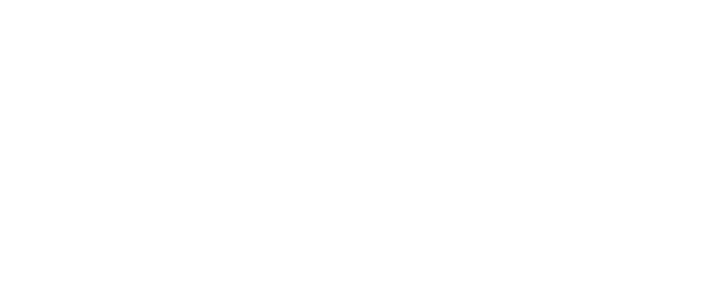
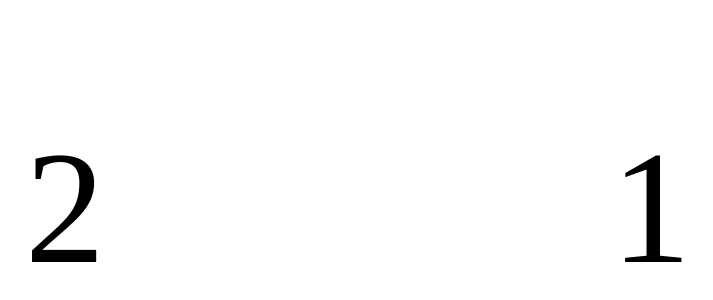
Before and after one commit to kamil-kssoft/child-learning-helper, a React (Create React App) app: page /learnQuiz in a window 1280 px wide. Before the commit this address had no page. Shown: the part 220-520 px from the top of the page, without its empty margins (246-959 px from the left). Built offline with nearby package versions, Linux system fonts and the light colour scheme.

Commit message:
wip: quiz mode + colors

```diff
--- a/src/App.css
+++ b/src/App.css
@@ -51,7 +51,7 @@
         min-width: 100dvw;
         background-color: white;
         z-index: 1000;
-        font-size: min(100vw, 100dvh);
+        font-size: min(80vw, 80dvh);
         text-align: center;
         vertical-align: middle;
     }
--- a/src/App.js
+++ b/src/App.js
@@ -1,7 +1,9 @@
-import { BrowserRouter as Router, Routes, Route } from 'react-router-dom';
+import { BrowserRouter as Router, Routes, Route, Navigate } from 'react-router-dom';
 import Learn from './components/Learn';
 import Colors from './components/Colors';
 import Menu from './components/Menu';
+import ColorsQuiz from './components/ColorsQuiz';
+import LearnQuiz from './components/LearnQuiz';
 import './App.css';
 
 function App() {
@@ -10,7 +12,10 @@
       <Routes>
         <Route path="/learn" element={<Learn />} />
         <Route path="/colors" element={<Colors />} />
-        <Route path="/" element={<Menu />} />
+        <Route path="/menu" element={<Menu />} />
+        <Route path="/colorsQuiz" element={<ColorsQuiz />} />
+        <Route path="/learnQuiz" element={<LearnQuiz />} />
+        <Route path="*" element={<Navigate to="/menu" />} />
       </Routes>
     </Router>
   );
--- /dev/null
+++ b/src/components/BaseColors.js
@@ -0,0 +1,37 @@
+import { useState, useEffect } from 'react';
+import { colors } from '../config/colors';
+
+export function useColorManagement(initialIndex = 0) {
+  const [currentIndex, setCurrentIndex] = useState(initialIndex);
+
+  const getNextColor = () => {
+    const nextIndex = Math.floor(Math.random() * colors.length);
+    setCurrentIndex(nextIndex);
+  };
+
+  return {
+    currentColor: colors[currentIndex],
+    getNextColor,
+    getAvailableColors: () => colors.filter(color => color !== colors[currentIndex]),
+    setColor: (color) => {
+      const index = colors.indexOf(color);
+      if (index !== -1) {
+        setCurrentIndex(index);
+      }
+    }
+  };
+}
+
+export const ColorSquare = ({ color, onClick, size = '200px', style = {} }) => (
+  <div
+    onClick={onClick}
+    style={{
+      width: size,
+      height: size,
+      backgroundColor: color,
+      cursor: 'pointer',
+      border: '1px solid black',
+      ...style
+    }}
+  />
+);
--- a/src/components/Colors.js
+++ b/src/components/Colors.js
@@ -1,43 +1,31 @@
-import { useState, useEffect } from 'react';
+import { useEffect } from 'react';
+import { useColorManagement, ColorSquare } from './BaseColors';
 
 function Colors() {
-  const [currentIndex, setCurrentIndex] = useState(0);
-
-  const colors = [
-    '#FF0000', // Red
-    '#00FF00', // Green
-    '#0000FF', // Blue
-    '#FFFF00', // Yellow
-    '#FFFFFF', // White
-    '#000000', // Black
-    '#FFA500'  // Orange
-  ];
-
-  const getNextColor = () => {
-    const nextIndex = (currentIndex + 1) % colors.length;
-    setCurrentIndex(nextIndex);
-  };
+  const { currentColor, getNextColor } = useColorManagement();
 
   useEffect(() => {
-    document.body.style.backgroundColor = colors[currentIndex];
+    document.body.style.backgroundColor = currentColor;
     // Cleanup when component unmounts
     return () => {
       document.body.style.backgroundColor = '';
     };
-  }, [currentIndex]);
+  }, [currentColor]);
 
   return (
-    <div
-      className="app"
-      onClick={getNextColor}
-      style={{
-        height: '100vh',
-        display: 'flex',
-        justifyContent: 'center',
-        alignItems: 'center'
+      <ColorSquare
+        color={currentColor}
+        onClick={getNextColor}
+        className="app"
+        style={{
+          height: '100vh',
+          width: '100vw',
+          display: 'flex',
+          justifyContent: 'center',
+          alignItems: 'center',
+          border: '0'
       }}
-    >
-    </div>
+    />
   );
 }
 
--- /dev/null
+++ b/src/components/ColorsQuiz.js
@@ -0,0 +1,54 @@
+import { useState, useEffect } from 'react';
+import { useColorManagement, ColorSquare } from './BaseColors';
+
+function ColorsQuiz() {
+  const leftColor = useColorManagement();
+  const rightColor = useColorManagement();
+
+  const updateBothColors = () => {
+    // Get available colors and create a copy
+    const availableColors = [...leftColor.getAvailableColors()];
+
+    // Get random index for left color
+    const leftIndex = Math.floor(Math.random() * availableColors.length);
+    leftColor.setColor(availableColors[leftIndex]);
+
+    // Remove the selected color from available colors
+    availableColors.splice(leftIndex, 1);
+
+    // Get random index for right color from remaining colors
+    const rightIndex = Math.floor(Math.random() * availableColors.length);
+    rightColor.setColor(availableColors[rightIndex]);
+  };
+
+  useEffect(() => {
+    updateBothColors();
+  }, []);
+
+  return (
+    <div
+      style={{
+        height: '100vh',
+        width: '90vw',
+        display: 'flex',
+        justifyContent: 'center',
+        alignItems: 'center',
+        gap: '20px',
+        padding: '20px'
+      }}
+    >
+      <ColorSquare
+        color={leftColor.currentColor}
+        onClick={updateBothColors}
+        style={{ flex: 1, height: '100%', maxHeight: '600px', width: '100%' }}
+      />
+      <ColorSquare
+        color={rightColor.currentColor}
+        onClick={updateBothColors}
+        style={{ flex: 1, height: '100%', maxHeight: '600px', width: '100%' }}
+      />
+    </div>
+  );
+}
+
+export default ColorsQuiz;
--- /dev/null
+++ b/src/components/LearnQuiz.js
@@ -0,0 +1,127 @@
+import { useState, useEffect } from 'react';
+
+function LearnQuiz() {
+  const getValueSet = () => {
+    const urlParams = new URLSearchParams(window.location.search);
+    const start = urlParams.get('start');
+    const stop = urlParams.get('stop');
+
+    // If no start/stop provided, return range 1-10
+    if (!start || !stop) {
+      return Array.from({length: 10}, (_, i) => String(i + 1));
+    }
+
+    // Handle numeric ranges
+    if (!isNaN(start) && !isNaN(stop)) {
+      const startNum = parseInt(start);
+      const stopNum = parseInt(stop);
+      return Array.from(
+        {length: stopNum - startNum + 1},
+        (_, i) => String(startNum + i)
+      );
+    }
+
+    // Handle single character ranges
+    if (start.length === 1 && stop.length === 1) {
+      const startCode = start.charCodeAt(0);
+      const stopCode = stop.charCodeAt(0);
+      return Array.from(
+        {length: stopCode - startCode + 1},
+        (_, i) => String.fromCharCode(startCode + i)
+      );
+    }
+
+    // Handle word lists (comma-separated)
+    return start.split(',').map(word => word.trim());
+  };
+
+  const values = getValueSet();
+
+  const [leftValue, setLeftValue] = useState(() => {
+    // Initialize with a random value
+    const index = Math.floor(Math.random() * values.length);
+    return values[index];
+  });
+  const [rightValue, setRightValue] = useState(() => {
+    // Initialize with a different random value
+    const availableValues = values.filter(v => v !== leftValue);
+    const index = Math.floor(Math.random() * availableValues.length);
+    return availableValues[index];
+  });
+
+  const updateBothValues = () => {
+    // Get available values and create a copy
+    const availableValues = values.filter(v => v !== leftValue && v !== rightValue);
+
+    // Get random index for left value
+    const leftIndex = Math.floor(Math.random() * availableValues.length);
+    const newLeftValue = availableValues[leftIndex];
+
+    // Remove the selected value from available values
+    const remainingValues = availableValues.filter(v => v !== newLeftValue);
+
+    // Get random index for right value from remaining values
+    const rightIndex = Math.floor(Math.random() * remainingValues.length);
+    const newRightValue = remainingValues[rightIndex];
+
+    setLeftValue(newLeftValue);
+    setRightValue(newRightValue);
+  };
+
+  useEffect(() => {
+    updateBothValues();
+  }, []);
+
+  return (
+    <div
+      style={{
+        height: '100vh',
+        width: '90vw',
+        display: 'flex',
+        justifyContent: 'center',
+        alignItems: 'center',
+        gap: '20px',
+        padding: '20px'
+      }}
+    >
+      <div
+        onClick={updateBothValues}
+        className="clickable-cell"
+        style={{
+          flex: 1,
+          height: '100%',
+          maxHeight: '600px',
+          width: '100%',
+          display: 'flex',
+          justifyContent: 'center',
+          alignItems: 'center',
+          fontSize: 'min(20vw, 20vh)',
+          lineHeight: '1',
+          textAlign: 'center'
+        }}
+      >
+        {leftValue}
+      </div>
+      <div
+        onClick={updateBothValues}
+        className="clickable-cell"
+        style={{
+          flex: 1,
+          height: '100%',
+          maxHeight: '600px',
+          width: '100%',
+          display: 'flex',
+          justifyContent: 'center',
+          alignItems: 'center',
+          fontSize: 'min(20vw, 20vh)',
+          lineHeight: '1',
+          textAlign: 'center'
+        }}
+      >
+        {rightValue}
+      </div>
+    </div>
+  );
+}
+
+export default LearnQuiz;
--- /dev/null
+++ b/src/components/Menu.css
@@ -0,0 +1,38 @@
+.menu-container {
+  display: flex;
+  flex-direction: column;
+  gap: 1rem;
+  padding: 2rem;
+  max-width: 300px;
+  margin: 0 auto;
+}
+
+.options-container {
+  display: flex;
+  flex-direction: column;
+  gap: 0.5rem;
+  margin-bottom: 1rem;
+}
+
+.option-label {
+  display: flex;
+  align-items: center;
+  gap: 0.5rem;
+  font-size: 1.2rem;
+}
+
+.option-label input[type="checkbox"] {
+  width: 1.5rem;
+  height: 1.5rem;
+  cursor: pointer;
+}
+
+.menu-item {
+  padding: 1rem;
+  background-color: #007bff;
+  color: white;
+  text-decoration: none;
+  border-radius: 0.5rem;
+  text-align: center;
+  font-size: 1.2rem;
+}
--- /dev/null
+++ b/src/config/colors.js
@@ -0,0 +1,9 @@
+export const colors = [
+  '#FF0000', // Red
+  '#00FF00', // Green
+  '#0000FF', // Blue
+  '#FFFF00', // Yellow
+  '#FFFFFF', // White
+  '#000000', // Black
+  '#FFA500'  // Orange
+];
```
Also changed, not shown: src/components/Learn.js (+22 -7 lines), src/components/Menu.js (+28 -24 lines), 1 other file (tests, documents, lock files or other folders).
